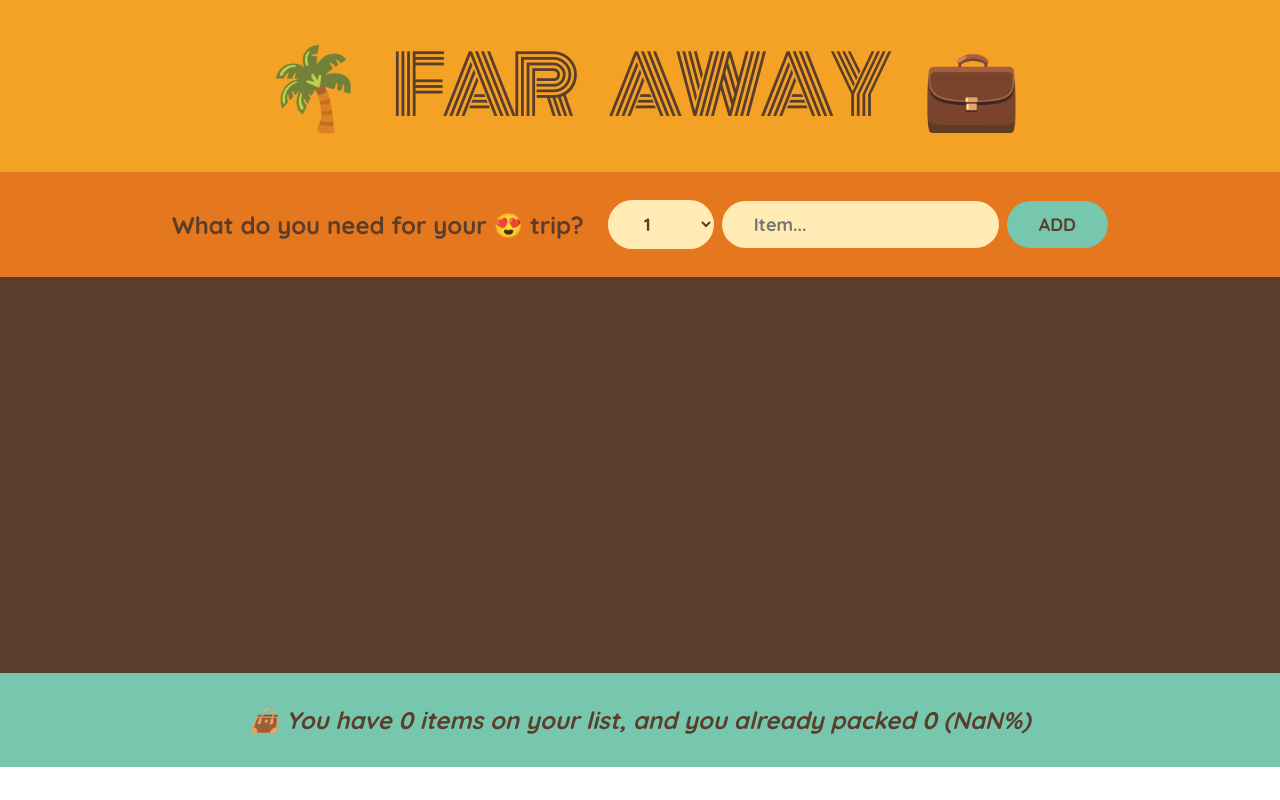
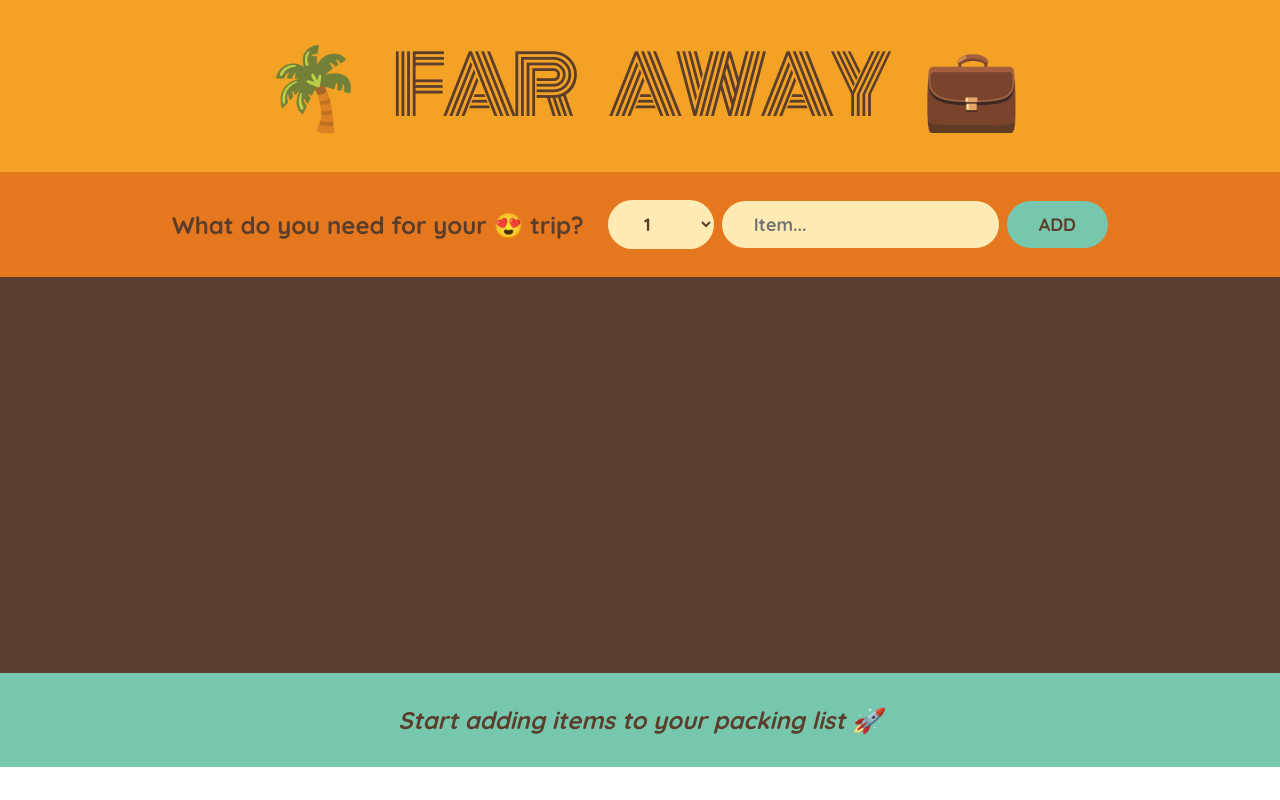
Before and after one commit to bHabawel/travel-list, a React (Create React App) app: page / in a window 1280 px wide. Built offline with nearby package versions, Linux system fonts and the light colour scheme.

Commit message:
added if and conditional rendering in footer

```diff
--- a/src/App.js
+++ b/src/App.js
@@ -118,14 +118,24 @@ function Item({ item, onDeleteItem, onToggleItem }) {
 }
 
 function Stats({ items }) {
+  if (items.length === 0) {
+    return (
+      <footer className="stats">
+        <em>Start adding items to your packing list 🚀</em>
+      </footer>
+    );
+  }
+
   const numItems = items.length;
   const numPacked = items.filter((prevItems) => prevItems.packed).length;
   const numPercentage = Math.round((numPacked / numItems) * 100);
   return (
     <footer className="stats">
       <em>
-        👜 You have {numItems} items on your list, and you already packed{" "}
-        {numPacked} ({numPercentage}%)
+        {numPercentage === 100
+          ? "You got everything! You are ready to go ✈️"
+          : `👜 You have ${numItems} items on your list, and you already packed
+        ${numPacked} (${numPercentage}%)`}
       </em>
     </footer>
   );
```
